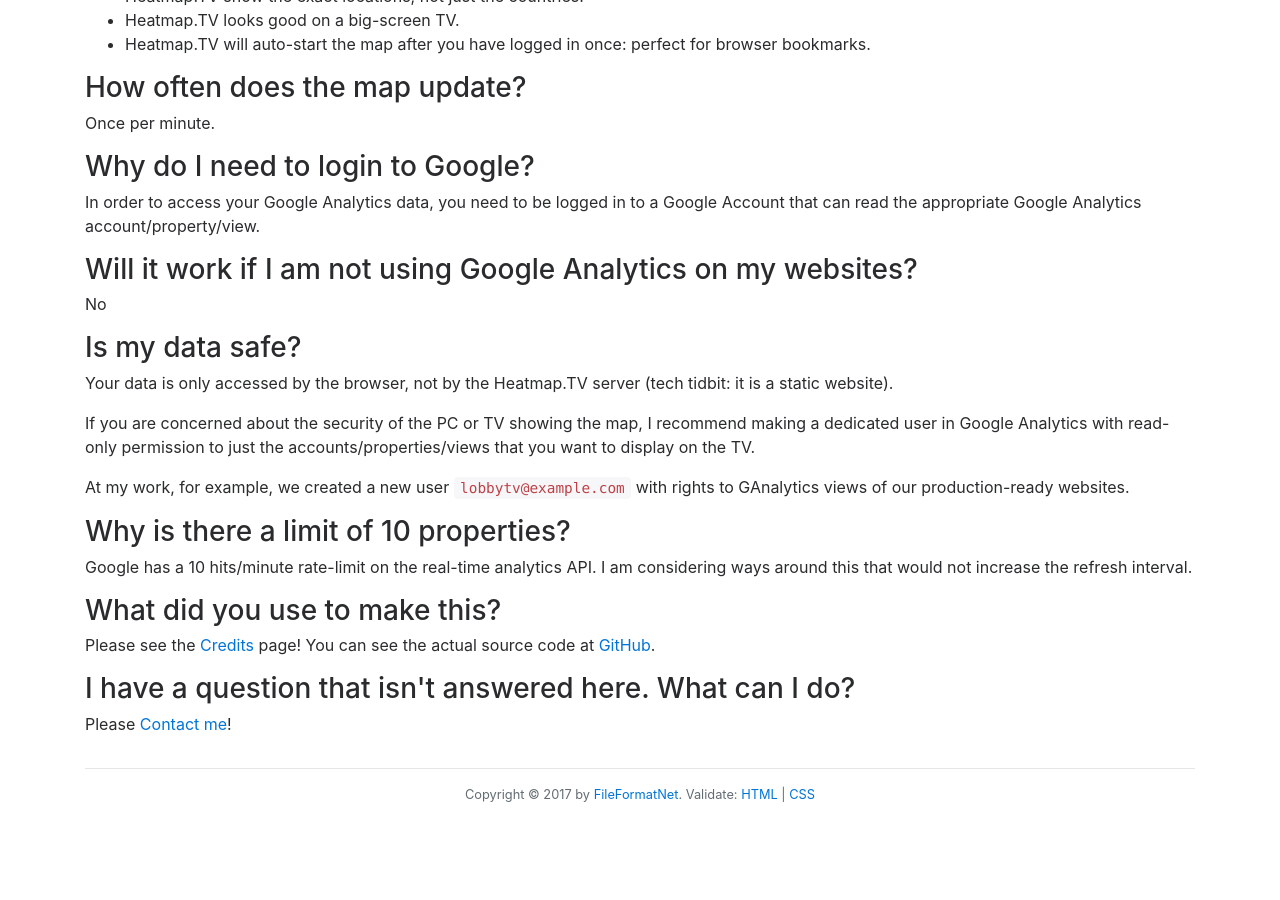
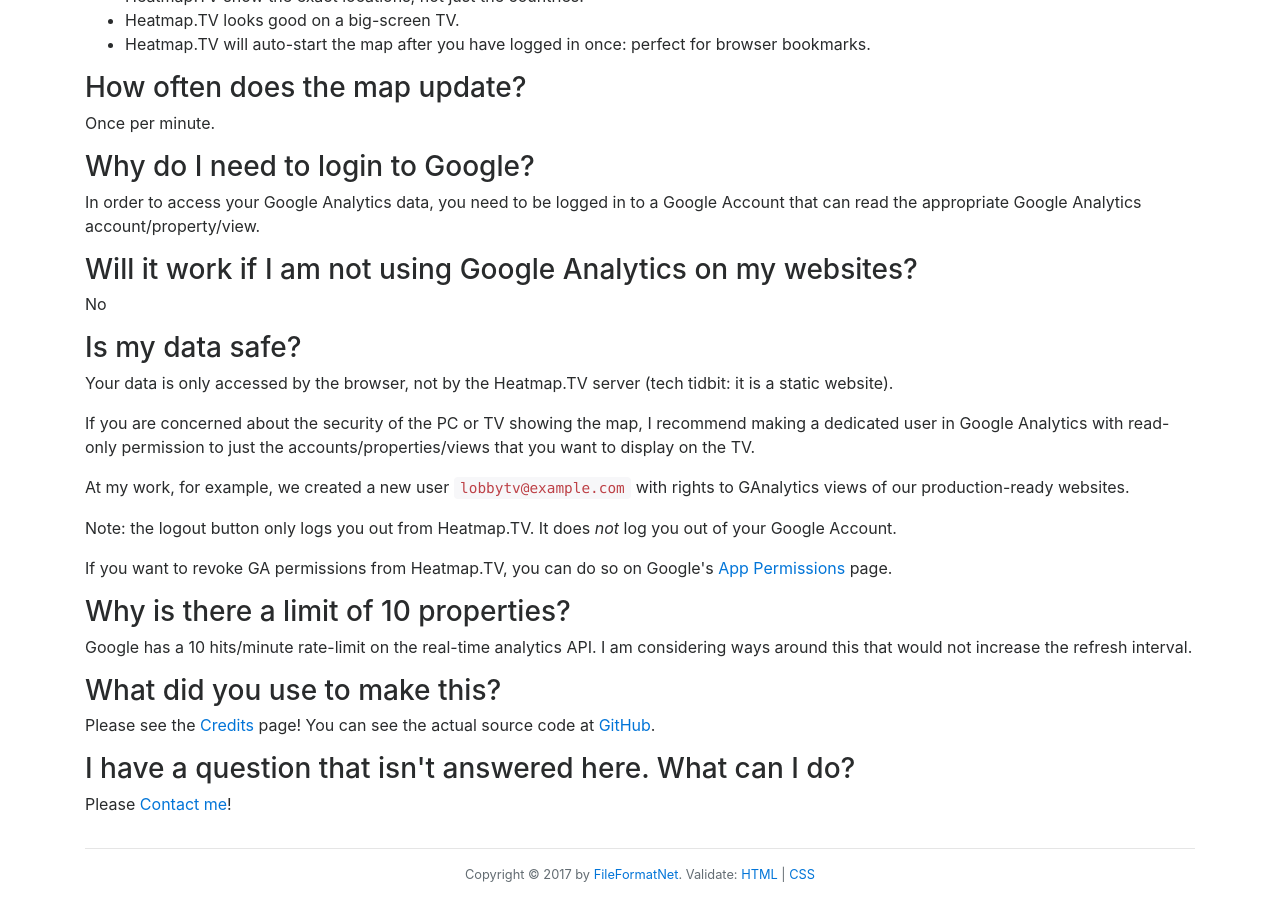
Before and after one commit to fileformat/heatmaptv, a Jekyll site: the page built from support/faq.html, in a window 1280 px wide and 900 px high, scrolled down 638 px. Built offline with Jekyll 4.4.1, drawn with Linux system fonts in a browser that asks for light colours; nearby versions of some CDN libraries; before the commit the page ends 1458 px from its top, so only the background shows below that.

Commit message:
Added note about google account permissions

```diff
--- a/support/faq.html
+++ b/support/faq.html
@@ -40,6 +40,10 @@
 <p>At my work, for example, we created a new user <code>lobbytv@example.com</code> with rights to GAnalytics views of our production-ready
 websites.</p>
 
+<p>Note: the logout button only logs you out from Heatmap.TV.  It does <i>not</i> log you out of your Google Account.</p>
+
+<p>If you want to revoke GA permissions from Heatmap.TV, you can do so on Google's <a href="https://myaccount.google.com/u/1/permissions">App Permissions</a> page.</p>
+
 <h3>Why is there a limit of 10 properties?</h3>
 <p>Google has a 10 hits/minute rate-limit on the real-time analytics API.  I am considering ways around this that would not increase the
 refresh interval.</p>
```
